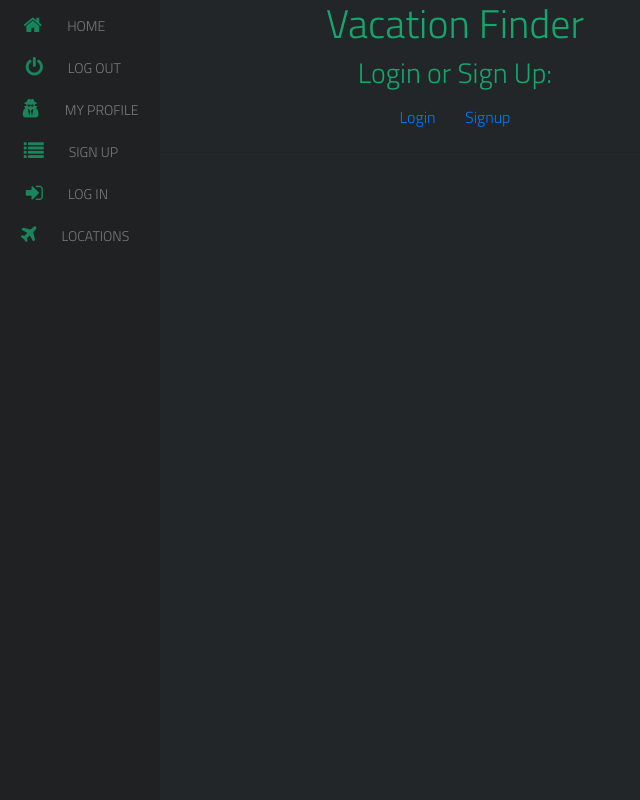
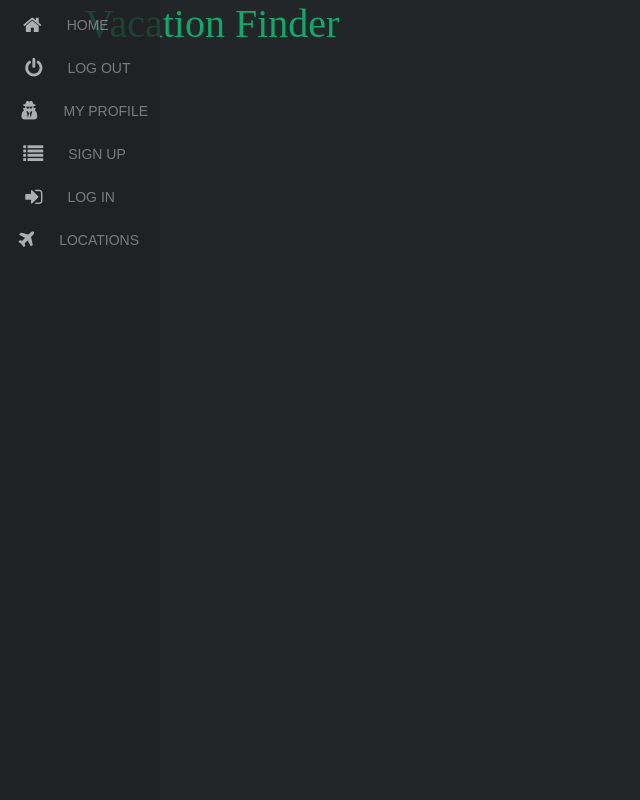
Before and after one commit to BBarden93/GA_Project_3, a Node server app: page / in a window 1280 px wide. Shown: the whole page, without its empty margins (0-640 px from the left). Run offline with Node 20, Linux system fonts and the light colour scheme; some libraries are stand-ins or nearby versions; some web fonts are replaced.

Commit message:
css options

```diff
--- a/public/css/style.css
+++ b/public/css/style.css
@@ -1,13 +1,4 @@
-/* @import "bootstrap";
 
-@import url(//netdna.bootstrapcdn.com/font-awesome/4.0.3/css/font-awesome.css);
-
-@import url(https://fonts.googleapis.com/css?family=Titillium+Web:300);
-
-.fa-2x {
-    font-size: 2em;
-    color: #14A76C;
-}
 .fa {
     position: relative;
     display: table-cell;
@@ -16,278 +7,7 @@
     text-align: right;
     vertical-align: middle;
     font-size:20px;
-    color: #14A76C;
-    padding-left: 10px;
-}
-
-#flask {
-    color: gray;
-}
-.main-menu:hover,nav.main-menu.expanded {
-    width:160px;
-
-}
-
-.main-menu {
-    opacity: .75;
-    background:#212121;
-    position:absolute;
-    top:0;
-    bottom:0;
-    height:100%;
-    left:0;
-    width:60px;
-    overflow:hidden;
-
-    transition:width .05s linear;
-
-    transform: translateZ(0) scale(1,1);
-    z-index:1000;
-}
-
-.main-menu>ul {
-    margin:7px 0;
-}
-
-.main-menu li {
-    position:relative;
-    display:inline-block;
-    width:160px;
-    text-align: left;
-}
-
-.main-menu li>a {
-    position:relative;
-    display:table;
-    border-collapse:collapse;
-    border-spacing:0;
-    color:#999;
-    font-family: arial;
-    font-size: 14px;
-    text-decoration:none;
-    transform:translateZ(0) scale(1,1);
-    transition:all .1s linear;
-}
-
-.main-menu .nav-icon {
-    position:relative;
-    display:table-cell;
-    width:60px;
-    height:36px;
-    text-align:right;
-    vertical-align:middle;
-    font-size:18px;
-}
-
-.main-menu .nav-text {
-    position:relative;
-    display:table-cell;
-    vertical-align:middle;
-    width:190px;
-    font-family: 'Titillium Web', sans-serif;
-    padding-left: 25px;
-}
-
-.main-menu>ul.logout {
-    position:absolute;
-    left:0;
-    bottom:0;
-}
-
-.no-touch .scrollable.hover {
-    overflow-y:hidden;
-}
-
-.no-touch .scrollable.hover:hover {
-    overflow-y:auto;
-    overflow:visible;
-}
-
-a:hover,a:focus {
-    text-decoration:none;
-}
-
-nav ul,nav li {
-    outline:0;
-    margin:0;
-    padding:0;
-}
-.main-menu li:hover>a,nav.main-menu li.active>a,.dropdown-menu>li>a:hover,.dropdown-menu>li>a:focus,.dropdown-menu>.active>a,.dropdown-menu>.active>a:hover,.dropdown-menu>.active>a:focus,.no-touch .dashboard-page nav.dashboard-menu ul li:hover a,.dashboard-page nav.dashboard-menu ul li.active a {
-    color:#e2e2e2;
-    background-color:#5fa2db;
-}
-
-.area {
-    float: left;
-    background: #e2e2e2;
-    width: 100%;
-    height: 100%;
-}
-@font-face {
-    font-family: 'Titillium Web';
-    font-style: normal;
-    font-weight: 300;
-    src: local('Titillium WebLight'), local('TitilliumWeb-Light'), url(http:themes.googleusercontent.com/static/fonts/titilliumweb/v2/anMUvcNT0H1YN4FII8wpr24bNCNEoFTpS2BTjF6FB5E.woff) format('woff');
-}
-
-body {
-    background-repeat: no-repeat;
-    background-size: cover;
-    background-attachment: fixed;
-    background-color: #222629;
-    font-family: 'Titillium Web';
-    color: #14A76C;
-}
-
-.btn.btn-success {
-    background-color: #222629;
-    color: #14A76C;
-    border-color: #14A76C;
-}
-
-.btn.btn-primary{
-    background-color: #222629;
-    color: #14A76C;
-    border-color: #14A76C;
-}
-
-.btn.btn-tiny {
-    background-color: #222629;
-    color: #14A76C;
-    border-color: #14A76C;
-    width: 245px;
-}
-
-.btn-s {
-    float: right;
-}
-
-.col-md-6.offset-md-3 {
-    margin-top: 200px;
-}
-
-.title {
-    text-align: left;
-    margin-top: 20px;
-    margin-left: 80px;
-    color: #14A76C;
-    width: 350px;
-}
-
-#title {
-    text-align: left;
-    font-weight:bolder;
-    margin-left: 80px;
-    padding-top: 180px;
-    width: 600px;
-    letter-spacing: 8px;
-    font-size: 60px;
-}
-
-.description {
-    text-align: justify;
-    margin-top: 20px;
-    margin-left: -85px;
-    line-height: 2;
-    font-weight: bolder;
-    width: 1300px;
-    padding-left: 170px;
-}
-
-.card {
-    margin-left: 75px;
-    margin-top: 30px;
-    display: inline-block;
-    height: auto;
-    vertical-align: top;
-    overflow: scroll;
-}
-
-.user {
-    list-style: none;
-    line-height: 40px;
-    margin-left: 50px;
-}
-
-
-.img-box {
-    height: 246px;
-    border: 1px solid black;
-    vertical-align: middle;
-}
-
-.profile{
-    display: block;
-    margin-left: 50px;
-    margin-top: 10px;
-}
-
-.all-users {
-    list-style: none;
-    padding: 20px 0 0 100px;
-    line-height: 50px;
-}
-
-.recipe-path {
-    display: block;
-    overflow: hidden;
-    float: right;
-}
-
-.wrapper {
-    overflow: hidden;
-    width: 175px;
-}
-
-.name{
-    float: right;
-    width: 50px;
-}
-
-.alert {
-    padding-left: 100px;
-}
-
-.container {
-    clear: both;
-}
-
-.search-form{
-   float: right;
-   margin-right: 20px;
-}
-
-.username{
-    float: left;
-    padding-right: 10px;
-    color: #222629;
-}
-
-ul.navB {
-    list-style-type: none !important;
-
-} */
-
-@import "bootstrap";
-
-@import url(//netdna.bootstrapcdn.com/font-awesome/4.0.3/css/font-awesome.css);
-
-@import url(https://fonts.googleapis.com/css?family=Titillium+Web:300);
-
-
-.fa-2x {
-    font-size: 2em;
-    color: #14A76C;
-}
-.fa {
-    position: relative;
-    display: table-cell;
-    width: 60px;
-    height: 36px;
-    text-align: right;
-    vertical-align: middle;
-    font-size:20px;
-    color: #14A76C;
+    color: gainsboro;
     padding-left: 10px;
 }
 
--- a/views/home.ejs
+++ b/views/home.ejs
@@ -3,10 +3,7 @@
 <%#})%>
 
 <!-- /views/index.ejs -->
-<div class="text-center col-md-8 col-md-offset-2">
-    <h1><span></span>Vacation Finder</h1>
-    <h3>Login or Sign Up:</h3>
-    <a href="/users/login" class="btn btn-default">Login</a>
-    <a href="/users/signup" class="btn btn-default">Signup</a>
-    <hr>
+<div class = "home-container">
+    <h1>Vacation Finder</h1>
+
 </div>
--- a/views/layout.ejs
+++ b/views/layout.ejs
@@ -8,11 +8,10 @@
     <link rel="stylesheet" href="https://maxcdn.bootstrapcdn.com/bootstrap/4.0.0/css/bootstrap.min.css">
   	<link href="https://fonts.googleapis.com/css?family=Averia+Sans+Libre|Bungee+Inline|Kranky|Londrina+Shadow" rel="stylesheet">
     <link rel="stylesheet" href="https://cdnjs.cloudflare.com/ajax/libs/font-awesome/4.7.0/css/font-awesome.min.css">
-    <link rel="stylesheet" type= "text/css" href="./public/css/style.css">
     <script src="https://code.jquery.com/jquery-3.2.1.min.js"></script>
 	<script type="text/javascript" src="https://cdnjs.cloudflare.com/ajax/libs/popper.js/1.12.9/umd/popper.min.js"></script>
 	<script type="text/javascript" src="https://maxcdn.bootstrapcdn.com/bootstrap/4.0.0/js/bootstrap.min.js"></script>
-   <link rel="stylesheet" type= "text/css" href="/css/style.css">
+    <link rel="stylesheet" type= "text/css" href="/css/style.css">
 
     <title>Vacation Finder</title>
 </head>
```
